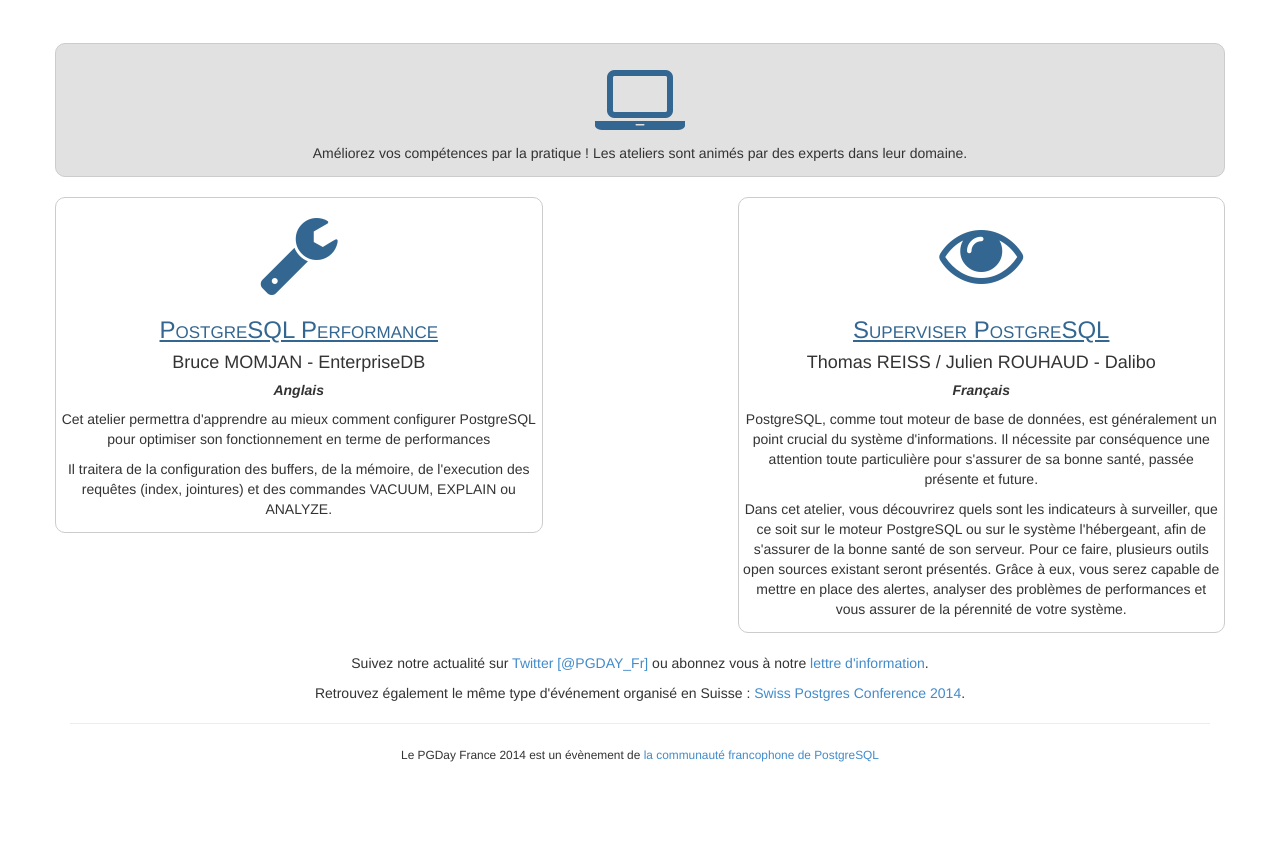
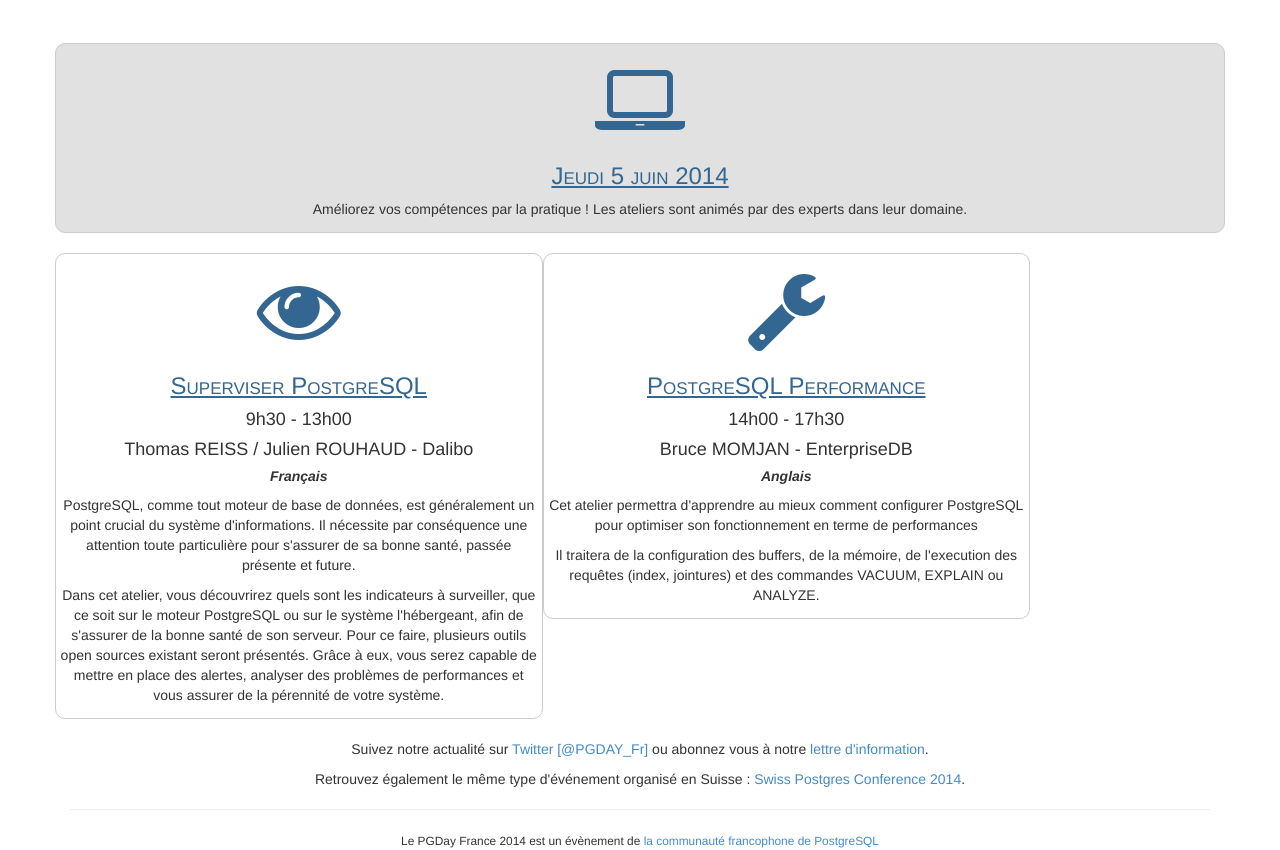
Before and after one commit to postgresqlfr/2024.pgday.fr, a Jekyll site: the page built from ateliers.html, in a window 1280 px wide, cut to the strip 67-917 px from the top of the page. Built offline with Jekyll 4.4.1, drawn with Linux system fonts in a browser that asks for light colours; Markdown is read by kramdown in place of the engine named in the settings.

Commit message:
Add hours for Ateliers

```diff
--- a/ateliers.html
+++ b/ateliers.html
@@ -3,6 +3,7 @@
 title: Ateliers
 ---
 
+  <body>
 
 <br><br>
 <div class="section">
@@ -10,23 +11,16 @@
           <div class="row">
               <div class="col-lg-12 col-md-12 section-colored text-center home_bloc">
                   <i class="fa fa-laptop"></i>
+                  <h3>Jeudi 5 juin 2014</h3>
                   <p>Améliorez vos compétences par la pratique ! Les ateliers sont animés par des experts dans leur domaine.</p>
               </div>
           </div>
           <br>
           <div class="row">
-              <div class="col-lg-5 col-md-5 home_bloc">
-                  <i class="fa fa-wrench"></i>
-                  <h3>PostgreSQL Performance</h3>
-                  <h4>Bruce MOMJAN - EnterpriseDB</h4>
-                  <h5>Anglais</h5>
-                  <p>Cet atelier permettra d'apprendre au mieux comment configurer PostgreSQL pour optimiser son fonctionnement en terme de performances</p>
-                  <p>Il traitera de la configuration des buffers, de la mémoire, de l'execution des requêtes (index, jointures) et des commandes VACUUM, EXPLAIN ou ANALYZE.</p>
-              </div>
-              <div class="col-lg-2 col-md-2"></div>
-              <div class="col-lg-5 col-md-5 home_bloc">
+               <div class="col-lg-5 col-md-5 home_bloc">
                   <i class="fa fa-eye"></i>
                   <h3>Superviser PostgreSQL</h3>
+                  <h4>9h30 - 13h00</h4>
                   <h4>Thomas REISS / Julien ROUHAUD - Dalibo</h4>
                   <h5>Français</h5>
                   <p> PostgreSQL, comme tout moteur de base de données, est généralement un point crucial du système
@@ -38,6 +32,16 @@
                       Grâce à eux, vous serez capable de mettre en place des alertes, analyser des problèmes de
                       performances et vous assurer de la pérennité de votre système. </p>
               </div>
+              <div class="col-lg-5 col-md-5 home_bloc">
+                  <i class="fa fa-wrench"></i>
+                  <h3>PostgreSQL Performance</h3>
+                  <h4>14h00 - 17h30</h4>
+                  <h4>Bruce MOMJAN - EnterpriseDB</h4>
+                  <h5>Anglais</h5>
+                  <p>Cet atelier permettra d'apprendre au mieux comment configurer PostgreSQL pour optimiser son fonctionnement en terme de performances</p>
+                  <p>Il traitera de la configuration des buffers, de la mémoire, de l'execution des requêtes (index, jointures) et des commandes VACUUM, EXPLAIN ou ANALYZE.</p>
+              </div>
+              <div class="col-lg-2 col-md-2"></div>
           </div>
       </div>
   </div>
```
